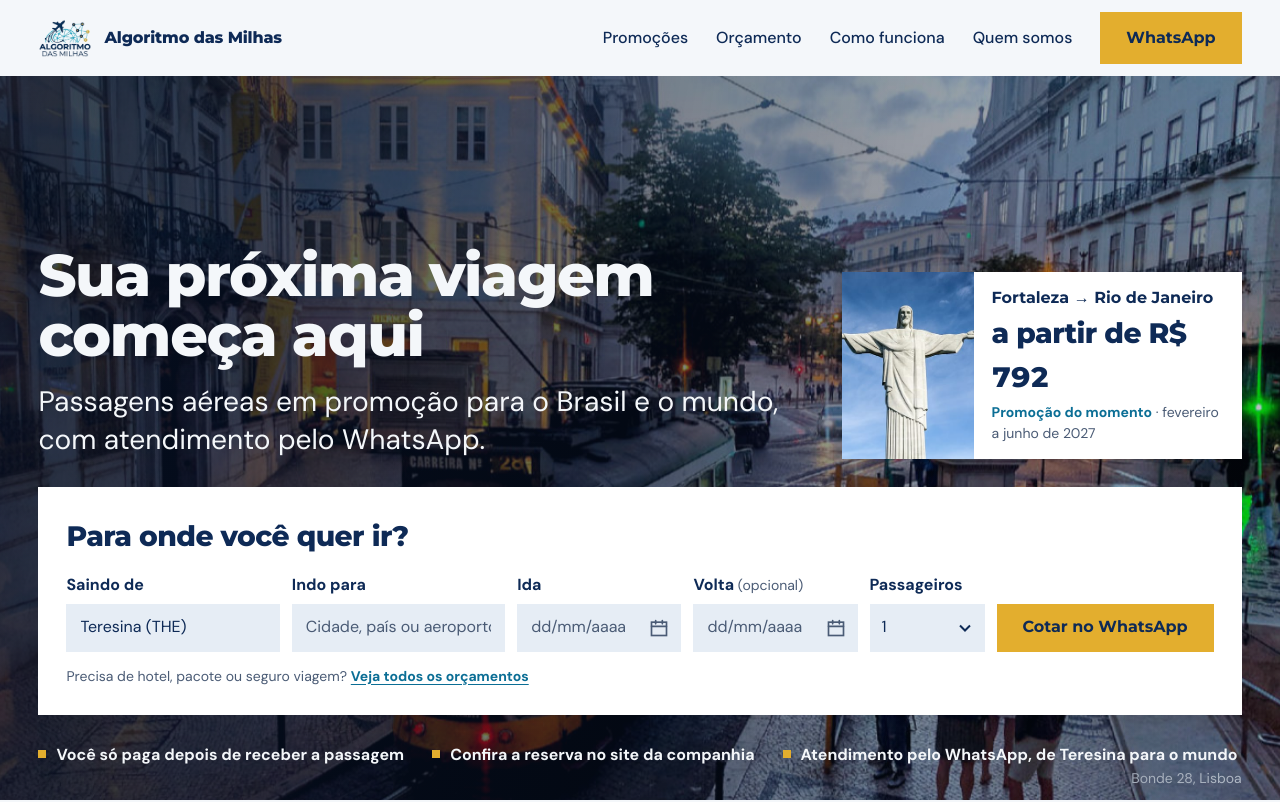
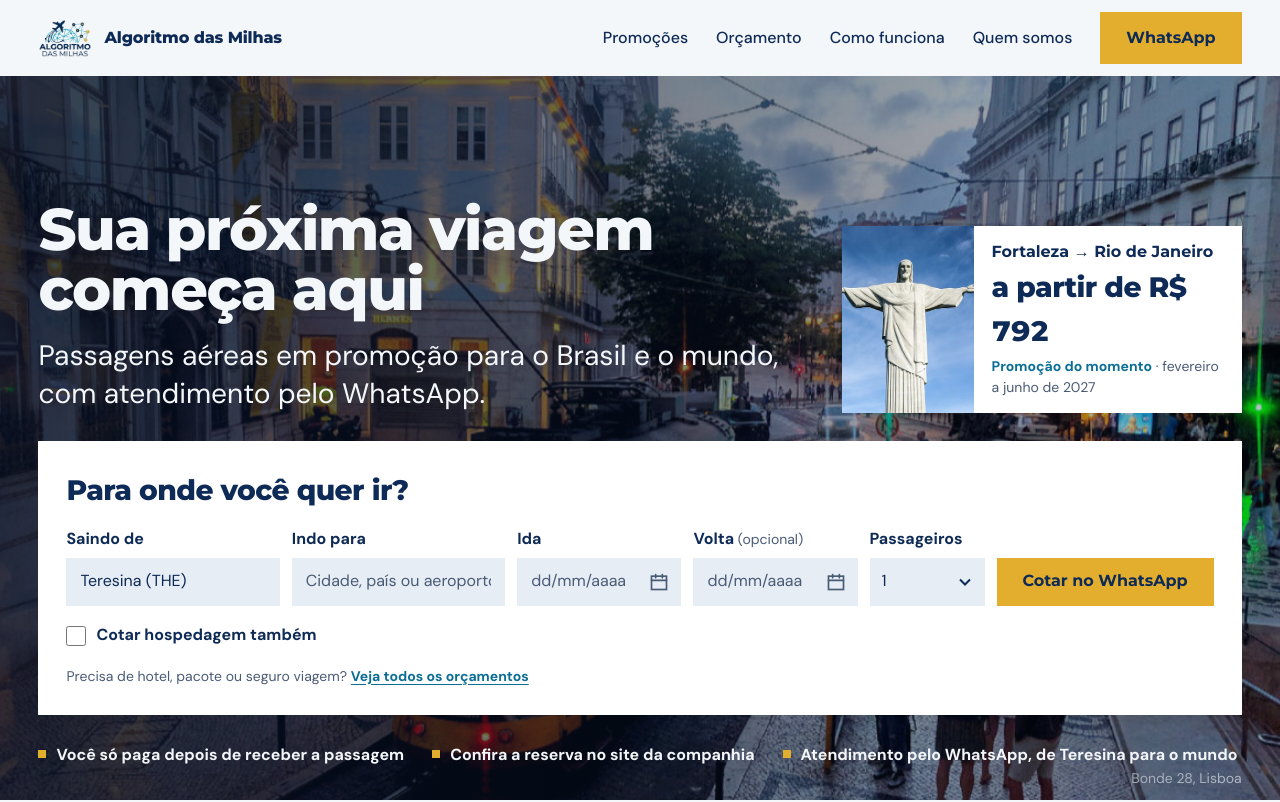
Before and after one commit to Gab-AR/Algoritmo-das-Milhas, a Next.js app: page / in a window 1280 px wide. Shown: the top 802 px of the page. Built offline with nearby package versions, Linux system fonts and the light colour scheme.

Commit message:
Busca da página inicial: oferece hospedagem e, em viagem internacional, seguro viagem

```diff
--- a/src/components/home/BuscaRapida.module.css
+++ b/src/components/home/BuscaRapida.module.css
@@ -73,3 +73,26 @@
     grid-column: 1 / -1;
   }
 }
+
+/* Extras do pedido: hospedagem e, em viagem internacional, seguro. */
+.extras {
+  display: flex;
+  flex-wrap: wrap;
+  gap: 8px 24px;
+  font-weight: 700;
+}
+
+.extras label {
+  display: inline-flex;
+  align-items: center;
+  gap: 10px;
+  min-height: 32px;
+  cursor: pointer;
+}
+
+.extras input {
+  width: 20px;
+  height: 20px;
+  margin: 0;
+  cursor: pointer;
+}
--- a/src/components/home/BuscaRapida.tsx
+++ b/src/components/home/BuscaRapida.tsx
@@ -4,6 +4,7 @@ import Link from "next/link";
 import { useState, type FormEvent } from "react";
 import CampoCidade from "@/components/form/CampoCidade";
 import CampoData from "@/components/form/CampoData";
+import { AEROPORTOS } from "@/data/aeroportos";
 import { registrarClique } from "@/lib/cliques";
 import { useHoje } from "@/lib/relogio";
 import { dataBR } from "@/lib/promocao";
@@ -18,6 +19,13 @@ export default function BuscaRapida() {
   const [volta, setVolta] = useState("");
   const [pessoas, setPessoas] = useState("1");
   const hoje = useHoje();
+  const [hotel, setHotel] = useState(false);
+  const [seguro, setSeguro] = useState(false);
+  // Internacional: origem ou destino da lista fora do Brasil.
+  const internacional = [origem, destino].some((c) => {
+    const a = AEROPORTOS.find((x) => c.toUpperCase().includes(`(${x.codigo})`));
+    return !!a && a.pais !== "Brasil";
+  });
 
   // A volta nunca fica antes da ida: se a ida passar dela, a volta é apagada.
   function mudarIda(v: string) {
@@ -33,6 +41,8 @@ export default function BuscaRapida() {
       `Para: ${destino || "—"}`,
       volta ? `Datas: ${dataBR(ida)} a ${dataBR(volta)}` : `Ida: ${dataBR(ida)} (só ida)`,
       `Passageiros: ${pessoas}`,
+      hotel && "Hospedagem: quero cotar também, nas datas da viagem",
+      internacional && seguro && "Seguro viagem: quero cotar também",
     ]);
     registrarClique("orcamento", "busca");
     window.open(linkWhatsApp(mensagem), "_blank", "noopener");
@@ -70,6 +80,16 @@ export default function BuscaRapida() {
           Cotar no WhatsApp
         </button>
       </div>
+      <div className={s.extras}>
+        <label>
+          <input type="checkbox" checked={hotel} onChange={(e) => setHotel(e.target.checked)} /> Cotar hospedagem também
+        </label>
+        {internacional && (
+          <label>
+            <input type="checkbox" checked={seguro} onChange={(e) => setSeguro(e.target.checked)} /> Cotar seguro viagem
+          </label>
+        )}
+      </div>
       <p className={s.mais}>
         Precisa de hotel, pacote ou seguro viagem? <Link href="/orcamento/">Veja todos os orçamentos</Link>
       </p>
```
